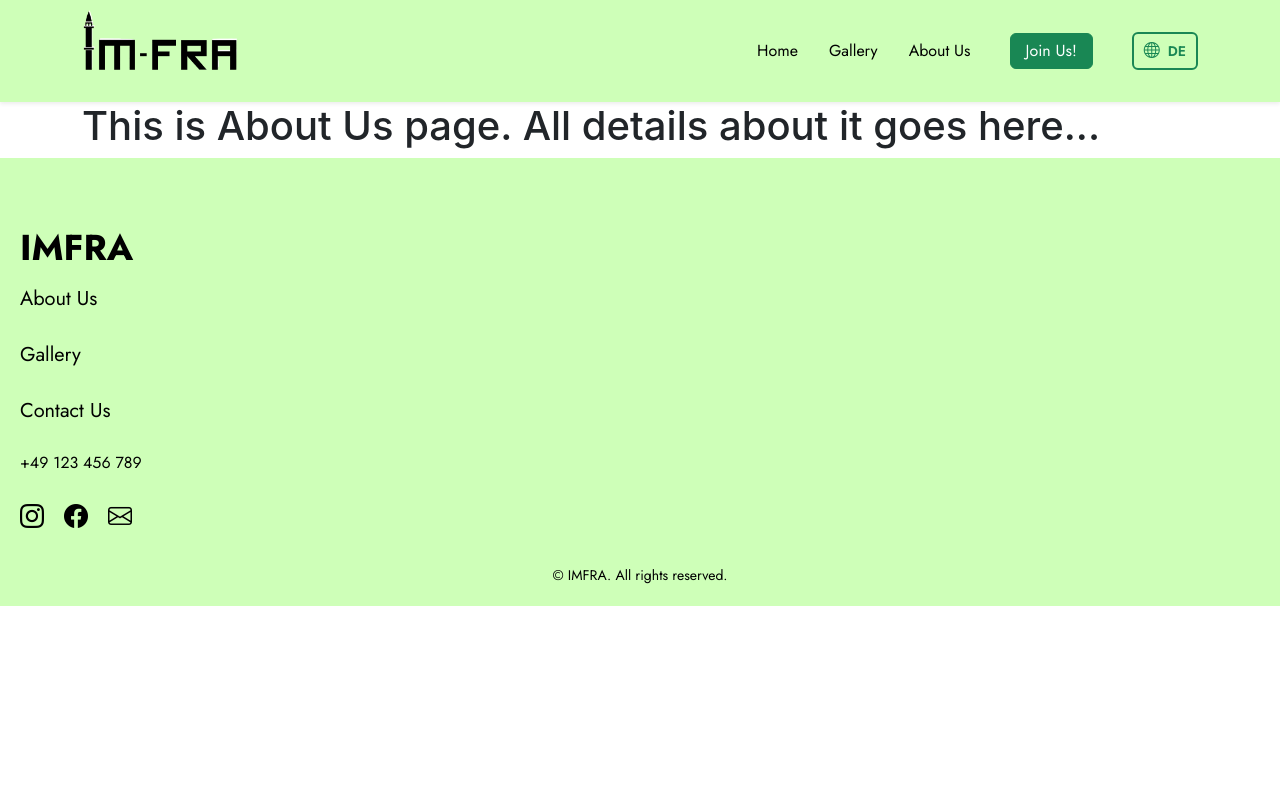
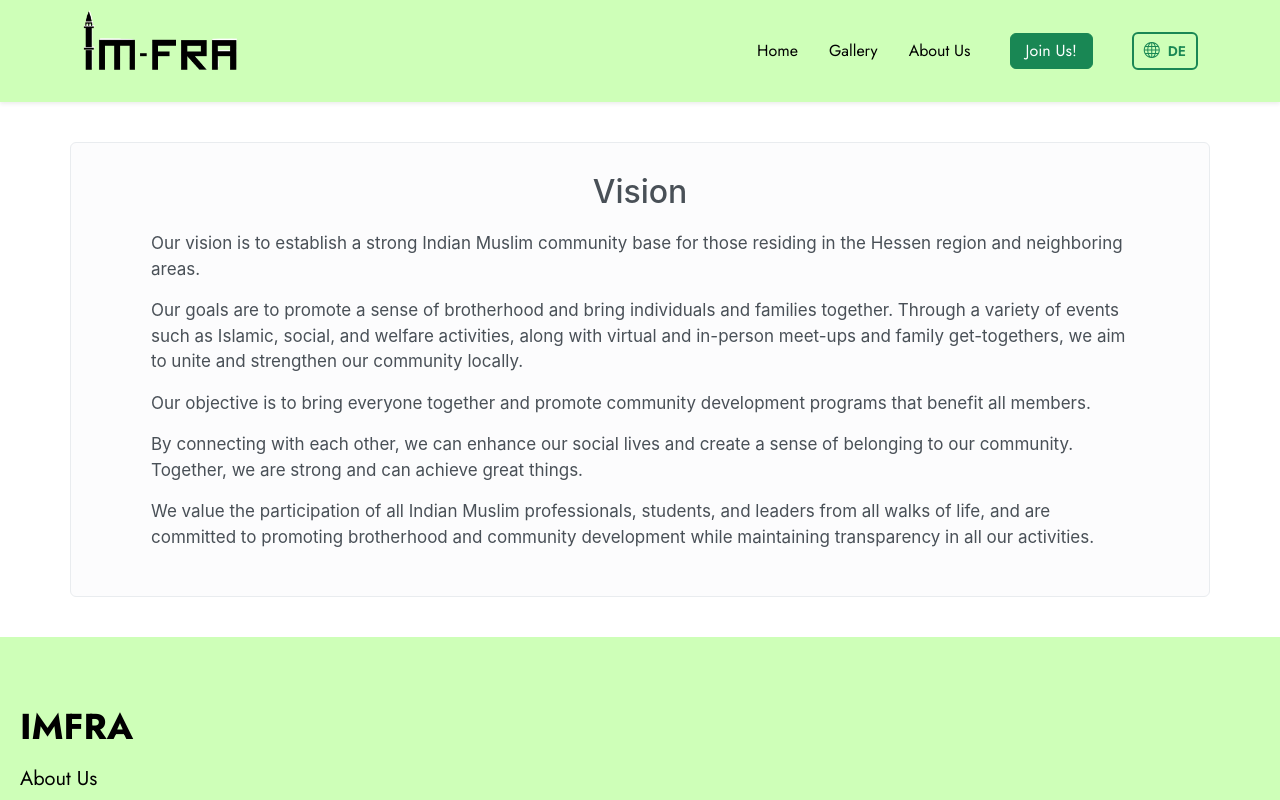
Before and after one commit to keenshi/IMFRA, a React (Create React App) app: page /aboutUs in a window 1280 px wide. Shown: the top 800 px of the page. Built offline with nearby package versions, Linux system fonts and the light colour scheme.

Commit message:
about us page content

```diff
--- a/src/Pages/AboutUs.js
+++ b/src/Pages/AboutUs.js
@@ -1,9 +1,36 @@
 import React from "react";
+import "./../Styles/style.css";
 
 export const AboutUs = () => {
   return (
-    <div className="container">
-      <h1>This is About Us page. All details about it goes here... </h1>
+    <div className="container content-container alert alert-light text-justify">
+      <h2 className="text-center margin-bottom-normal">Vision</h2>
+      <p className="font-size-17">
+        Our vision is to establish a strong Indian Muslim community base for
+        those residing in the Hessen region and neighboring areas.
+      </p>
+      <p className="font-size-17">
+        Our goals are to promote a sense of brotherhood and bring individuals
+        and families together. Through a variety of events such as Islamic,
+        social, and welfare activities, along with virtual and in-person
+        meet-ups and family get-togethers, we aim to unite and strengthen our
+        community locally.
+      </p>
+      <p className="font-size-17">
+        Our objective is to bring everyone together and promote community
+        development programs that benefit all members.
+      </p>
+      <p className="font-size-17">
+        By connecting with each other, we can enhance our social lives and
+        create a sense of belonging to our community. Together, we are strong
+        and can achieve great things.{" "}
+      </p>
+      <p className="font-size-17">
+        We value the participation of all Indian Muslim professionals, students,
+        and leaders from all walks of life, and are committed to promoting
+        brotherhood and community development while maintaining transparency in
+        all our activities.
+      </p>
     </div>
   );
 };
--- /dev/null
+++ b/src/Styles/style.css
@@ -0,0 +1,18 @@
+.font-size-17 {
+  font-size: 17px;
+}
+
+.margin-bottom-normal {
+  margin-bottom: 20px;
+}
+
+.content-container {
+  margin-top: 40px;
+  margin-bottom: 40px;
+  margin-left: auto;
+  margin-right: auto;
+  padding-left: 80px;
+  padding-right: 80px;
+  padding-top: 30px;
+  padding-bottom: 30px;
+}
```
